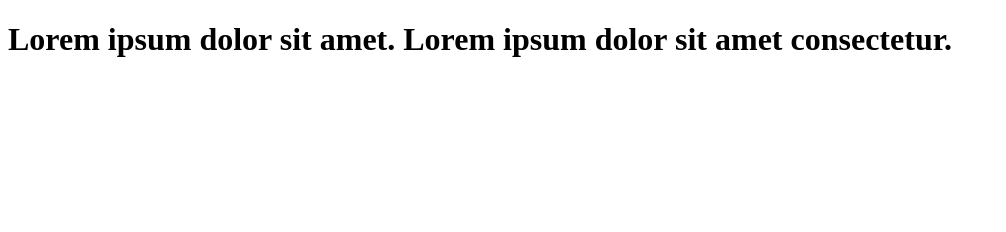
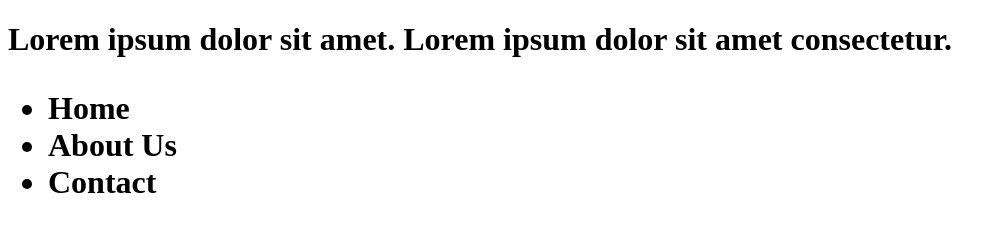
Before and after one commit to Mimoso99/learn-git, a plain HTML site: page index.html in a window 1280 px wide. Shown: the whole page, without its empty margins (0-1006 px from the left). Drawn offline with Linux system fonts and the light colour scheme.

Commit message:
add a list

```diff
--- a/index.html
+++ b/index.html
@@ -9,6 +9,11 @@
     <h1>
         Lorem ipsum dolor sit amet.
         Lorem ipsum dolor sit amet consectetur.
+        <ul>
+            <li>Home</li>
+            <li>About Us</li>
+            <li>Contact</li>
+        </ul>
     </h1>
 </body>
 </html>
```
